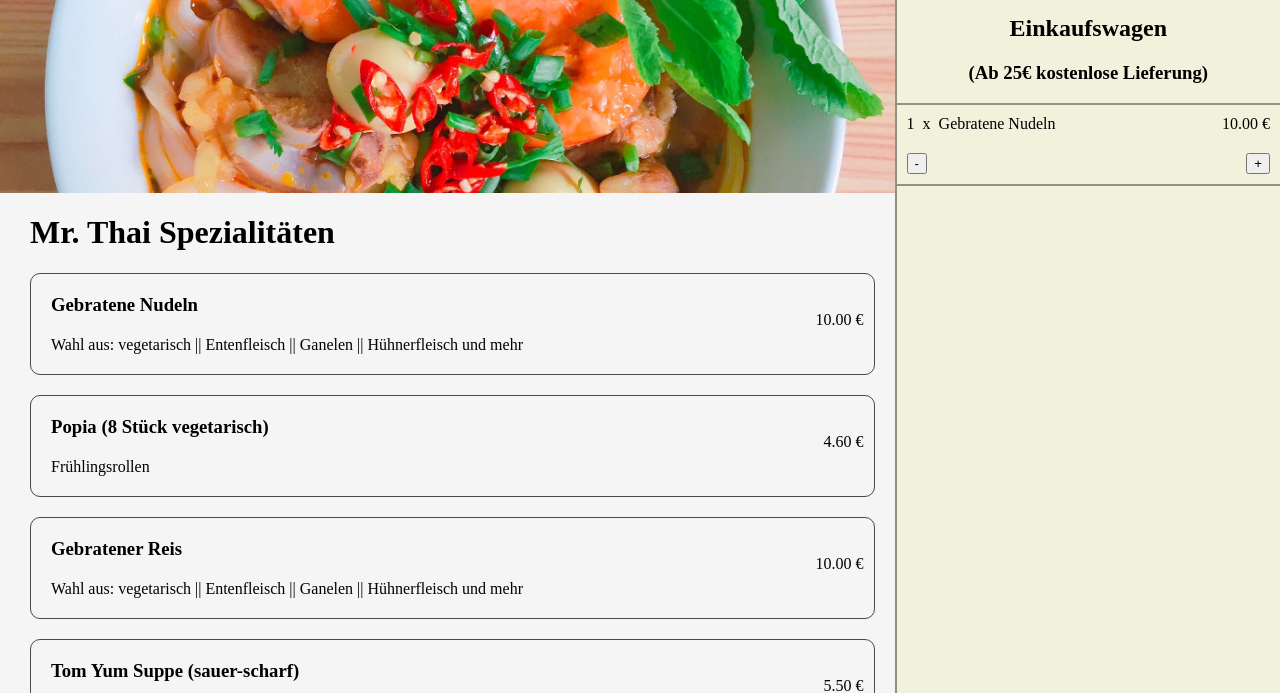
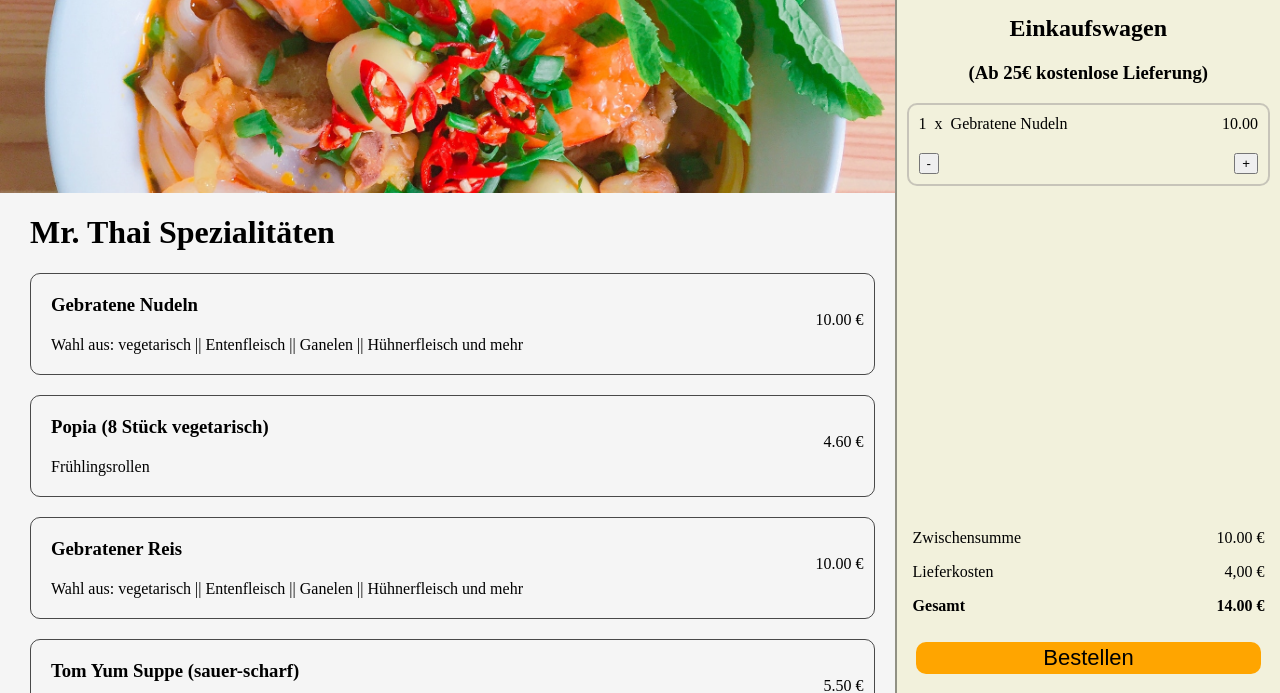
Before and after one commit to YeHtutt/Deliverando_MrThai, a plain HTML site: page index.html in a window 1280 px wide. Both pictures are taken after a click on the element 452 px from the left and 430 px from the top of the page. Shown: the part 107-800 px from the top of the page. Drawn offline with Linux system fonts and the light colour scheme.

Commit message:
running calculation

```diff
--- a/index.html
+++ b/index.html
@@ -46,10 +46,38 @@
 
 
         <div class="rightShoppingCart">
-            <h2 class="textCenter">Einkaufswagen</h2>
-            <h3 class="textCenter">(Ab 25€ kostenlose Lieferung)</h3>
-            <div class="shoppingBasketContent" id="shoppingBasketContent"></div>
+            <div class="shoppingBasketListContainer">
+                <h2 class="textCenter">Einkaufswagen</h2>
+                <h3 class="textCenter">(Ab 25€ kostenlose Lieferung)</h3>
+                <div class="shoppingBasketContent" id="shoppingBasketContent"></div>
+            </div>
+
+            <div class="invoiceContainer">
+                <div class="invoice">
+                <div>Zwischensumme</div>
+                <div><span id="subTotal"></span> €</div>
+                </div>
+
+                <div class="invoice">
+                <div>Lieferkosten</div>
+                <div>4,00 €</div>
+                </div>
+
+                <div class="invoice">
+                <div><b>Gesamt</b></div>
+                <div><b><span id="total"></span> €</b></div>
+                </div>
+                <div>
+                    <button class="orderButton">Bestellen</button>
+                </div>
+
+            </div>
+
+
+
+
         </div>
+
     </div>
 
 
--- a/script.js
+++ b/script.js
@@ -88,11 +88,13 @@ function checkFoodInBasket(dishViaIndex){
 }
 
 
-function renderBasket(){
+function renderBasket(){ //Alle Elemente im Einkaufswagen zeigen
     let basket = document.getElementById('shoppingBasketContent');
     basket.innerHTML ='';
     for (let i = 0; i < inBasketDishes.length; i++) {
-        const basketElement = inBasketDishes[i];
+        const basketElement = inBasketDishes[i]; //einzelne im Einkaufwagen Elemente werden Index für Index an leeres Element zugewiesen
+        //dabei wird im rechten Container Menge * Produkt und Preis ausgegeben
+        //unten folgen zwei Button (Menge-reduzieren)   (Menge-erweitern)
         basket.innerHTML += `
         <div class="baskeElementBorder">
             <div class="basketContent">
@@ -100,7 +102,7 @@ function renderBasket(){
                     <div>${basketElement['amount']}</div> x <div>${basketElement['name']}</div>
                 </div>
                 <div>
-                    <div>${basketElement['price'].toFixed(2)} €</div>
+                    <div>${calculateDish(basketElement).toFixed(2)}</div>
                 </div>
             </div>
             <div class="adjustButtons">
@@ -110,4 +112,37 @@ function renderBasket(){
         </div>
         `;
     }
+    updateBasketTotalSum(); //Zwischen Summe und Total Berechnung
 }
+
+
+function calculateDish(basketElement){ //Berechnung für ZwischenSumme von bestimmten Array Index(Zeile)
+    basketElement['priceSum'] = +basketElement['amount'] * +basketElement['price']; //dabei wird die ZwischenSumme in die ZwischenSum. Spalte['priceSum'] des EinkaufswagenArray gespeichert
+    return basketElement['priceSum']; //Zwischen Summe wird zurückgegeben
+}
+
+function updateBasketTotalSum(){
+    let subTotal =0; //ZwischenSumme
+    let total=0;       //Summe
+    for (let i = 0; i < inBasketDishes.length; i++) {
+        const element = inBasketDishes[i]; //einzelne im Einkaufwagen Elemente werden Index für Index an leeres Element zugewiesen
+        subTotal += calculateDish(element); //dieses Element Spalte ['priceSum'] wird zurückgegeben und wird jedes mal mit Zwischensumme addiert
+    }
+    total = 4 +subTotal; //hier wird ZwischenSum. mit Lieferkosten adddiert
+    document.getElementById('subTotal').innerHTML = subTotal.toFixed(2); //in seinen Container Ergebnis rein schreiben
+    document.getElementById('total').innerHTML = total.toFixed(2); //in seinen Container Ergebnis rein schreiben
+}
+
+
+function increaseAmount(i){ //beim dem ausgewählten JSON-Index wird beim klicken die Anzahl-Spalte des Array inkrementiert
+    inBasketDishes[i]['amount'] +=1;
+    renderBasket(); //Elemente im Einkaufswagen zeigen
+}
+
+function decreaseAmount(i){ //beim dem ausgewählten JSON-Index wird beim klicken die Anzahl-Spalte des Array dekrementiert
+    inBasketDishes[i]['amount'] -=1;
+    if(inBasketDishes[i]['amount']==0){ //Wenn Anzahl ist 0, dann JSON-Array slektierten Index Array-Element aus Einkaufswagen löschen
+        inBasketDishes.splice(i,1);
+    }
+    renderBasket(); //Elemente im Einkaufswagen zeigen
+}
--- a/style.css
+++ b/style.css
@@ -1,32 +1,32 @@
-body{
+body {
     margin: 0;
 }
 
 /*******************  Header Start  ******************************/
-header{
+header {
     height: 100px;
     background-color: orange;
 }
 
-.headerContainer{
+.headerContainer {
     display: flex;
     align-items: center;
     justify-content: space-between;
 }
 
-.headerLeftIcons{
+.headerLeftIcons {
     display: flex;
     align-items: center;
     justify-content: flex-start;
 }
 
-.headerTitle{
+.headerTitle {
     font-size: 32px;
     color: whitesmoke;
     padding-left: 10px;
 }
 
-.deliverandoImg{
+.deliverandoImg {
     height: 70px;
     width: 70px;
     object-fit: contain;
@@ -34,7 +34,7 @@ header{
 }
 
 
-.germanyFlagImg{
+.germanyFlagImg {
     height: 50px;
     width: 50px;
     object-fit: cover;
@@ -45,15 +45,16 @@ header{
 }
 
 
-.solidBarImg{
+.solidBarImg {
     height: 40px;
     width: 40px;
     object-fit: contain;
     padding-top: 30px;
     padding-bottom: 30px;
     padding-right: 25px;
-    padding-left:25px;
+    padding-left: 25px;
 }
+
 /*******************  Header End  *******************************/
 
 
@@ -61,12 +62,12 @@ header{
 
 /****************************************************************************************************************************************************************/
 /*********************************************************  Body Content Start  *********************************************************************************/
-.shopImg{
+.shopImg {
     height: 200px;
 
 }
 
-.shopImg img{
+.shopImg img {
     height: 200px;
     width: 100%;
     object-fit: cover;
@@ -74,27 +75,34 @@ header{
 }
 
 
-.content{
+.content {
     display: flex;
 }
 
-.leftContent{
-    height: 3000px; /*provisorische Höhe, Später wenn Inhalt gefüllt ist-braucht es nicht mehr*/
+.leftContent {
+    /*height: 3000px;*/
+    /*provisorische Höhe, Später wenn Inhalt gefüllt ist-braucht es nicht mehr*/
     width: 70%;
     background-color: whitesmoke;
 }
 
-.rightShoppingCart{
+.rightShoppingCart {
     width: 30%;
     height: 100vh;
     background-color: rgba(230, 227, 185, 0.5);
-    position: sticky; /*Es bleibt geklebt an seine Seite und Füllt 100% von Bildschirmhöhe*/
+    position: sticky;
+    /*Es bleibt geklebt an seine Seite und Füllt 100% von Bildschirmhöhe*/
     top: 0;
     border-left: 2px solid rgba(0, 0, 0, 0.4);
     border-top: 2px solid rgba(0, 0, 0, 0.4);
 }
 
-.card{
+/*.shoppingBasketListContainer{
+    max-height: 400px;
+}*/
+
+
+.card {
     border: 1px solid rgba(0, 0, 0, 0.7);
     margin: 20px 20px 20px 0px;
     padding: 10px;
@@ -105,27 +113,28 @@ header{
     cursor: pointer;
 }
 
-.card:hover{
+.card:hover {
     background-color: rgba(209, 204, 196, 0.377);
 }
 
-.cardLeftCorner h3,p {
+.cardLeftCorner h3,
+p {
     margin: unset;
     padding: 10px;
 
 }
 
-.cardRightCorner{
+.cardRightCorner {
     display: flex;
 }
 
-.cardRightCorner p{
+.cardRightCorner p {
     margin: unset;
     padding-right: 0px;
     padding-top: 27px;
 }
 
-.plusImg{
+.plusImg {
     height: 25px;
     width: 25px;
     object-fit: cover;
@@ -134,27 +143,57 @@ header{
 
 
 
-.basketContent{
+.basketContent {
     display: flex;
     justify-content: space-between;
     padding: 10px;
 }
 
-.basketContent div{
+.basketContent div {
     display: flex;
     gap: 8px;
 }
 
-.adjustButtons{
+.adjustButtons {
     display: flex;
     justify-content: space-between;
     padding: 10px;
 }
 
-.baskeElementBorder{
-    border-top: 2px solid rgba(0, 0, 0, 0.4);
-    border-bottom: 2px solid rgba(0, 0, 0, 0.4);
-    margin-bottom: 5px;
+.baskeElementBorder {
+    border: 2px solid rgba(150, 146, 146, 0.466);
+    margin: 10px;
+    border-radius: 10px;
+}
+
+
+.invoiceContainer {
+    width: inherit;
+    position: fixed;
+    bottom: 0;
+
+}
+
+.invoice {
+    display: flex;
+    justify-content: space-between;
+    padding: 8px 16px; /* top and bottom | left and right */
+}
+
+.orderButton {
+    display: flex;
+    justify-content: center;
+    align-items: center;
+    background-color: orange;
+    border-radius: 10px;
+    width: 90%;
+    margin: 5%;
+    padding: 10px;
+    height: 32px;
+    font-size: 22px;
+    font-size: bold;
+    border-color: transparent;
+    cursor: pointer;
 }
 
 
@@ -166,7 +205,7 @@ header{
 
 
 /*******************  Footer Start  *******************************/
-footer{
+footer {
     height: 300px;
     background-color: gray;
 }
@@ -181,12 +220,12 @@ footer{
 
 
 /*******************default Styles*******************************/
-.textCenter{
+.textCenter {
     text-align: center;
 }
 
-.defaultMarginLeft{
-    margin-left:30px;
+.defaultMarginLeft {
+    margin-left: 30px;
 }
 
 
```
